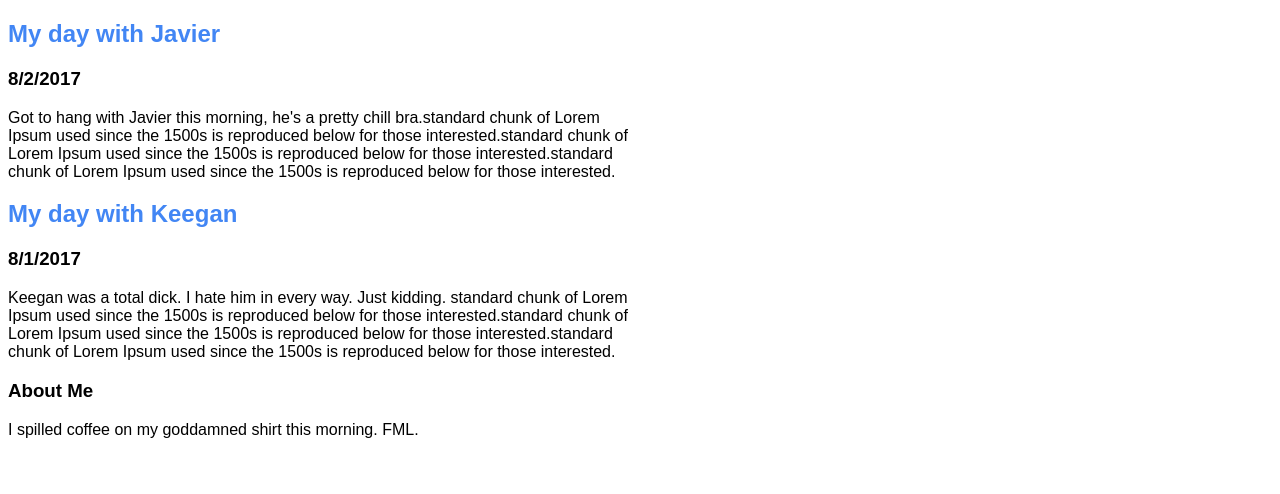
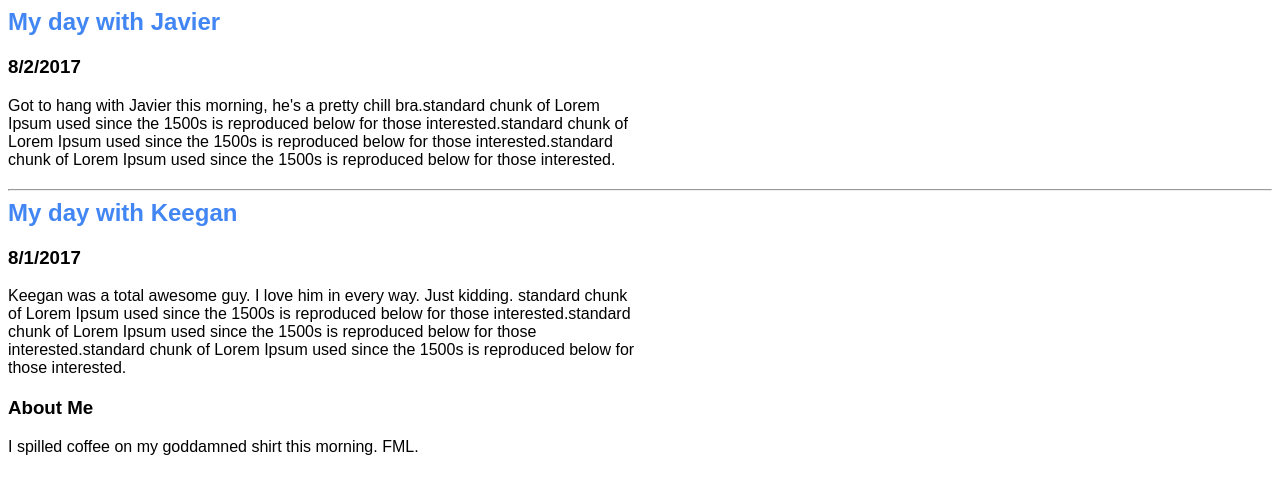
Before and after one commit to javierrcc522/blog, a plain HTML site: page index.html in a window 1280 px wide. Drawn offline with Linux system fonts and the light colour scheme.

Commit message:
add horizontal rule and spacing

```diff
--- a/css/styles.css
+++ b/css/styles.css
@@ -2,6 +2,9 @@
 .post {
   font-family: sans-serif;
   width: 50%;
+  margin-top: 0;
+  margin-bottom: 20px;
+
 }
 h2.post {
   color: #4286f4;
--- a/index.html
+++ b/index.html
@@ -9,10 +9,12 @@
       <h2 class="post">My day with Javier</h2>
       <h3>8/2/2017</h3>
       <p>Got to hang with Javier this morning, he's a pretty chill bra.standard chunk of Lorem Ipsum used since the 1500s is reproduced below for those interested.standard chunk of Lorem Ipsum used since the 1500s is reproduced below for those interested.standard chunk of Lorem Ipsum used since the 1500s is reproduced below for those interested.</p>
-
+    </div>
+    <hr>
+    <div class="post">
       <h2 class="post">My day with Keegan</h2>
       <h3>8/1/2017</h3>
-      <p>Keegan was a total dick. I hate him in every way. Just kidding. standard chunk of Lorem Ipsum used since the 1500s is reproduced below for those interested.standard chunk of Lorem Ipsum used since the 1500s is reproduced below for those interested.standard chunk of Lorem Ipsum used since the 1500s is reproduced below for those interested.</p>
+      <p>Keegan was a total awesome guy. I love him in every way. Just kidding. standard chunk of Lorem Ipsum used since the 1500s is reproduced below for those interested.standard chunk of Lorem Ipsum used since the 1500s is reproduced below for those interested.standard chunk of Lorem Ipsum used since the 1500s is reproduced below for those interested.</p>
     </div>
 
     <div class="about">
```
